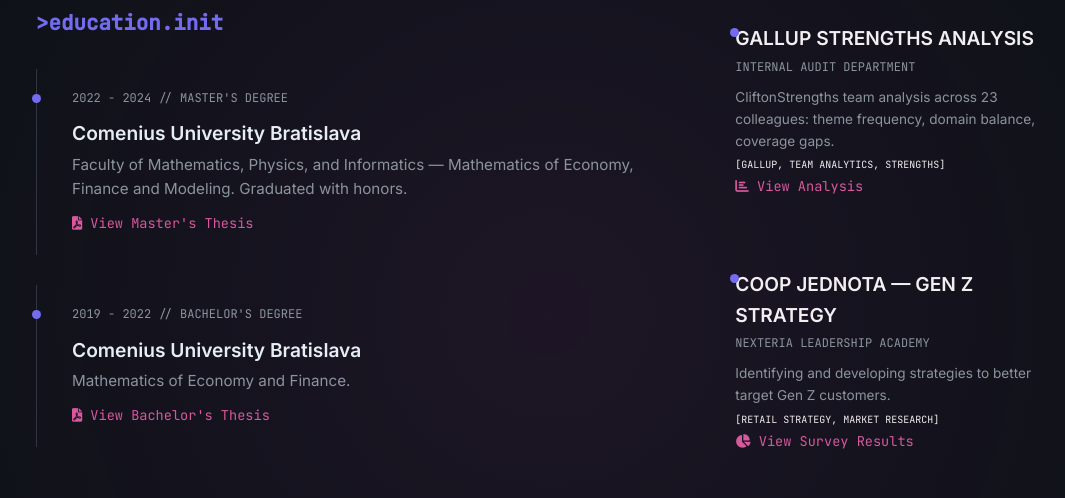
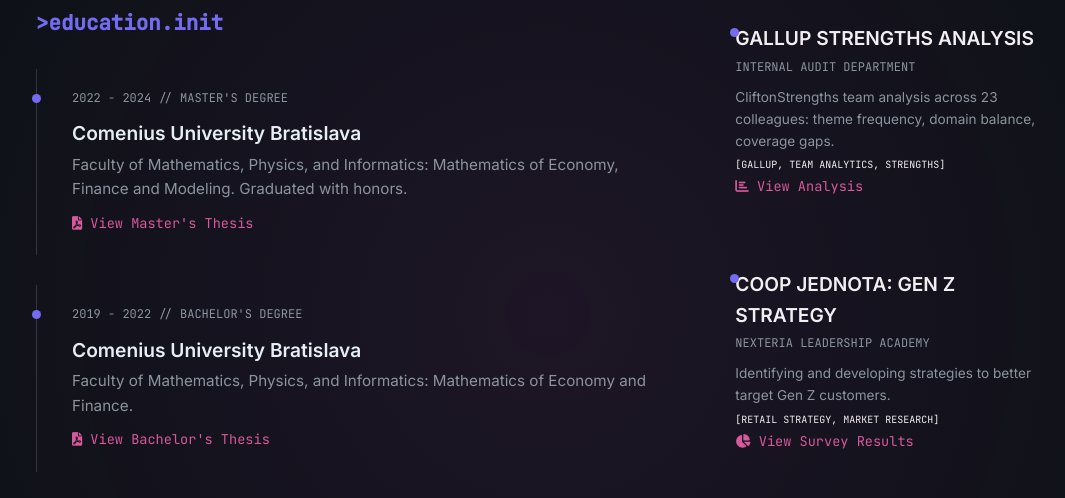
Before and after one commit to andreasevc/andreasevc.github.io, a plain HTML site: page index.html in a window 1280 px wide. Shown: the part 886-1384 px from the top of the page, without its empty margins (92-1157 px from the left). Drawn offline with nearby package versions, Linux system fonts and the light colour scheme.

Commit message:
UPDATE main file because I used temporary links that doesnt work anymore :(

```diff
--- a/index.html
+++ b/index.html
@@ -262,14 +262,14 @@
                 <div class="exp-item">
                     <div class="meta">2022 - 2024 // MASTER'S DEGREE</div>
                     <h3>Comenius University Bratislava</h3>
-                    <p style="font-size: 0.95rem; color: var(--text-muted); margin-bottom: 8px;">Faculty of Mathematics, Physics, and Informatics &mdash; Mathematics of Economy, Finance and Modeling. Graduated with honors.</p>
-                    <a href="https://opac.crzp.sk/?fn=docview2ChildU149HA&amp;record=90AD8DE72D6F932F56346B6889DF&amp;seo=CRZP-Prehliadanie-prác" target="_blank" rel="noopener"><i class="fa fa-file-pdf"></i> View Master's Thesis</a>
+                    <p style="font-size: 0.95rem; color: var(--text-muted); margin-bottom: 8px;">Faculty of Mathematics, Physics, and Informatics: Mathematics of Economy, Finance and Modeling. Graduated with honors.</p>
+                    <a href="https://opac.crzp.sk/?fn=detailBiblioFormChildK5FLQ&sid=90AD8DE72D6F932F56346B6889DF&seo=CRZP-detail-kniha" target="_blank" rel="noopener"><i class="fa fa-file-pdf"></i> View Master's Thesis</a>
                 </div>
                 <div class="exp-item">
                     <div class="meta">2019 - 2022 // BACHELOR'S DEGREE</div>
                     <h3>Comenius University Bratislava</h3>
-                    <p style="font-size: 0.95rem; color: var(--text-muted); margin-bottom: 8px;">Mathematics of Economy and Finance.</p>
-                    <a href="https://opac.crzp.sk/?fn=docview2ChildG14GQV&record=62A48EA6D8C294D555C5B0542714&seo=CRZP-Prehliadanie-prác" target="_blank" rel="noopener"><i class="fa fa-file-pdf"></i> View Bachelor's Thesis</a>
+                    <p style="font-size: 0.95rem; color: var(--text-muted); margin-bottom: 8px;">Faculty of Mathematics, Physics, and Informatics: Mathematics of Economy and Finance.</p>
+                    <a href="https://opac.crzp.sk/?fn=detailBiblioFormChildQ5P6F&sid=62A48EA6D8C294D555C5B0542714&seo=CRZP-detail-kniha" target="_blank" rel="noopener"><i class="fa fa-file-pdf"></i> View Bachelor's Thesis</a>
                 </div>
             </section>
 
@@ -332,7 +332,7 @@
                     <a href="gallup.html"><i class="fa fa-chart-bar"></i> View Analysis</a>
                 </div>
                 <div class="exp-item" style="border: none; padding-left: 0;">
-                    <h3 style="color: var(--projects-accent)">COOP JEDNOTA &mdash; GEN Z STRATEGY</h3>
+                    <h3 style="color: var(--projects-accent)">COOP JEDNOTA: GEN Z STRATEGY</h3>
                     <div class="meta">NEXTERIA LEADERSHIP ACADEMY</div>
                     <p style="font-size: 0.85rem; color: var(--text-muted); margin-bottom: 5px;">Identifying and developing strategies to better target Gen Z customers.</p>
                     <span style="display: block; font-size: 10px; color: var(--projects-accent); font-family: var(--mono);">
```
